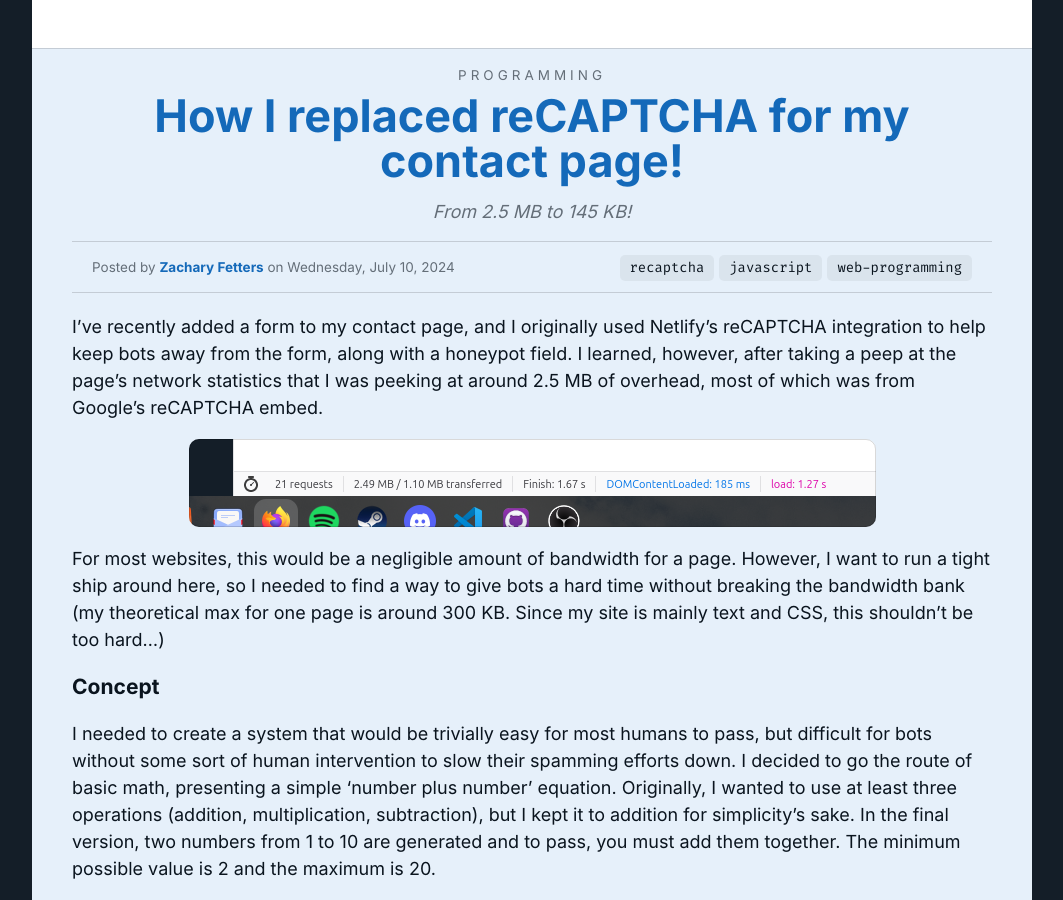
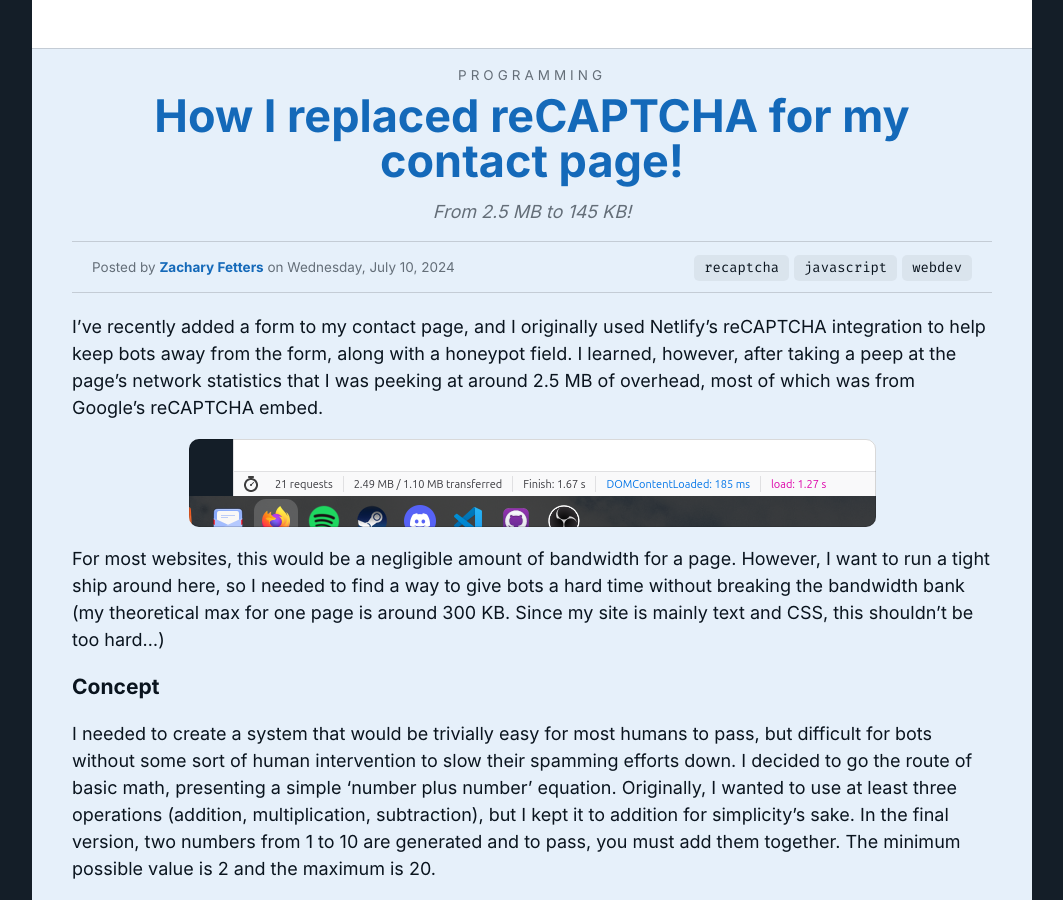
Before and after one commit to zfett/zach.fetters.me, a Jekyll site: the page built from _posts/2024-07-11-how-i-replaced-recaptcha-for-my-contact-page.md, in a window 1280 px wide and 900 px high, scrolled down 523 px. Shown: the whole window, without its empty margins (108-1171 px from the left). Built offline with Jekyll 4.4.1, drawn with Linux system fonts in a browser that asks for light colours.

Commit message:
Edited 2024-07-11-how-i-replaced-recaptcha-for-my-contact-page in Post

```diff
--- a/_posts/2024-07-11-how-i-replaced-recaptcha-for-my-contact-page.md
+++ b/_posts/2024-07-11-how-i-replaced-recaptcha-for-my-contact-page.md
@@ -7,7 +7,7 @@
 tags:
   - recaptcha
   - javascript
-  - web-programming
+  - webdev
 published: true
 ---
 I've recently added a form to my contact page, and I originally used Netlify's reCAPTCHA integration to help keep bots away from the form, along with a honeypot field. I learned, however, after taking a peep at the page's network statistics that I was peeking at around 2.5 MB of overhead, most of which was from Google's reCAPTCHA embed.
```
